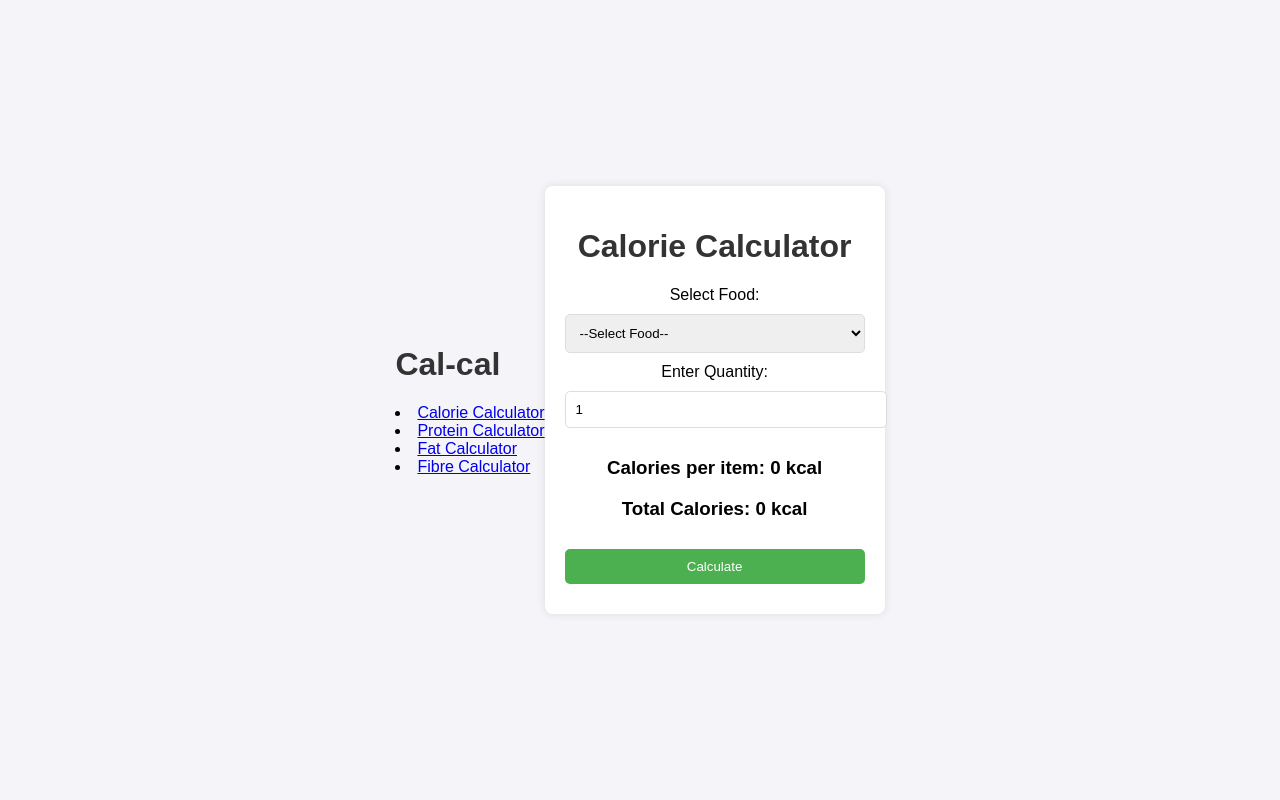
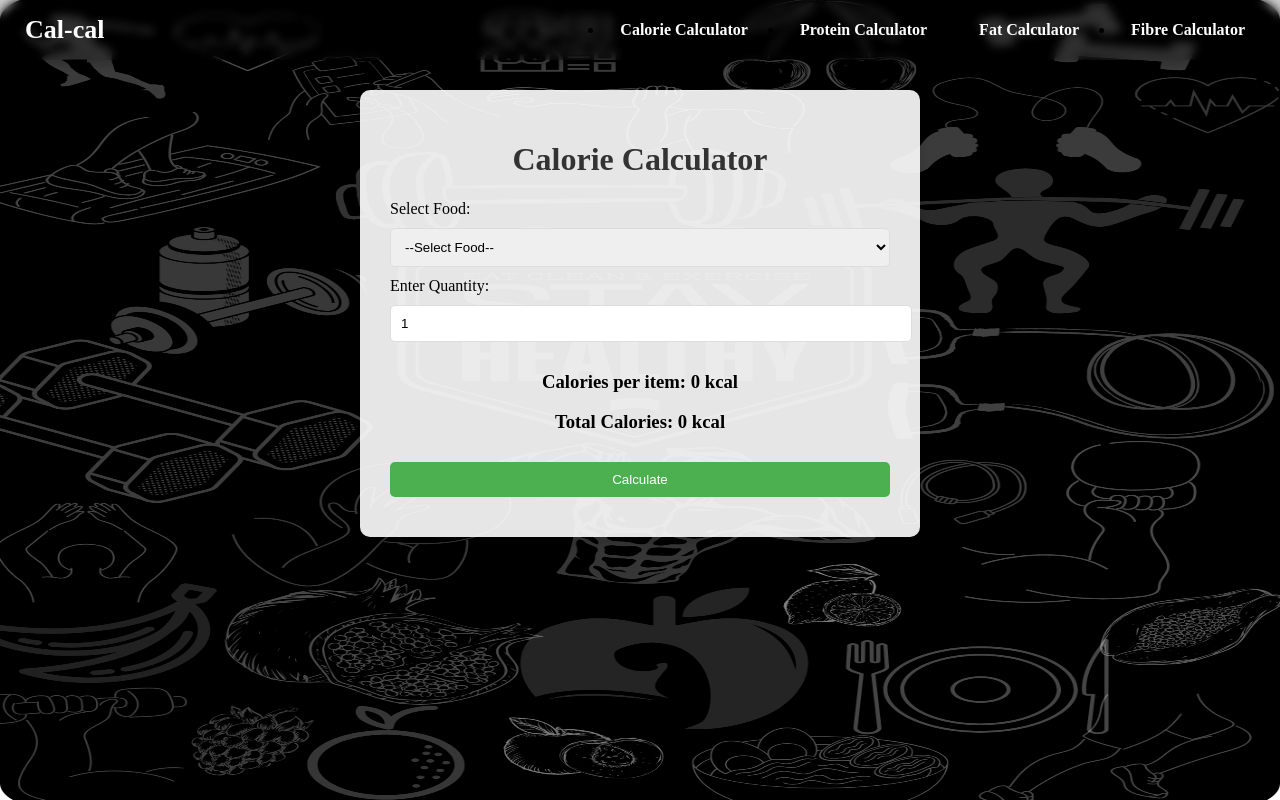
Before and after one commit to Shrimahakavin/calandbmi, a plain HTML site: page calorie.html in a window 1280 px wide. Drawn offline with Linux system fonts and the light colour scheme.

Commit message:
Update calorie.css

```diff
--- a/calorie.css
+++ b/calorie.css
@@ -1,20 +1,63 @@
 body {
-    font-family: Arial, sans-serif;
+    background-image: url('Untitled design (1).png');
+    background-size: 100% 100%;
+    background-position: center;
+    background-attachment: fixed;
+    background-repeat: no-repeat;
+    margin: 0;
+    padding: 0;
+    scroll-behavior: smooth;
+    position: relative;
+  }
+header {
     display: flex;
-    justify-content: center;
+    justify-content: space-between;
     align-items: center;
-    height: 100vh;
+    padding: 15px 25px;
+    background: rgba(0, 0, 0, 0.2); /* Light transparent background */
+    box-shadow: 0 4px 8px rgba(0, 0, 0, 0.2);
+    backdrop-filter: blur(5px);
+    flex-direction: row /* Soft glass effect */
+  }
+
+header h1 {
     margin: 0;
-    background-color: #f4f4f9;
-}
+    font-size: 26px;
+    color: #fffefe; /* Darker color for better contrast */
+    font-weight: bold;
+  }
+  nav {
+    display: flex;
+    flex-direction: row;
+    gap: 10px;
+  }
 
+  nav a {
+    margin: 0 10px;
+    text-decoration: none;
+    color: #ffffff;
+    font-weight: bold;
+    text-align: center;
+    transition: all 0.3s ease-in-out;
+  }
+
+  nav a:hover {
+    color: white;
+    background: rgb(1, 21, 15);
+  }
 .container {
-    background-color: #fff;
-    padding: 20px;
-    border-radius: 8px;
-    box-shadow: 0 0 10px rgba(0, 0, 0, 0.1);
-    text-align: center;
-    width: 300px;
+    background-color: rgba(255, 255, 255, 0.9); /* Soft white with transparency */
+    padding: 30px;
+    border-radius: 10px;
+    box-shadow: 0 6px 10px rgba(0, 0, 0, 0.15);
+    max-width: 500px;
+    margin: 30px auto;
+    color: black;
+    transition: transform 0.3s ease-in-out;
+  }
+
+.container:hover {
+    transform: scale(1.02);
 }
 
 h1 {
@@ -39,3 +82,9 @@ button {
 button:hover {
     background-color: #45a049;
 }
+footer {
+    text-align: center;
+    color: #fff;
+    margin: 30px 0;
+    font-size: 14px;
+}
```
